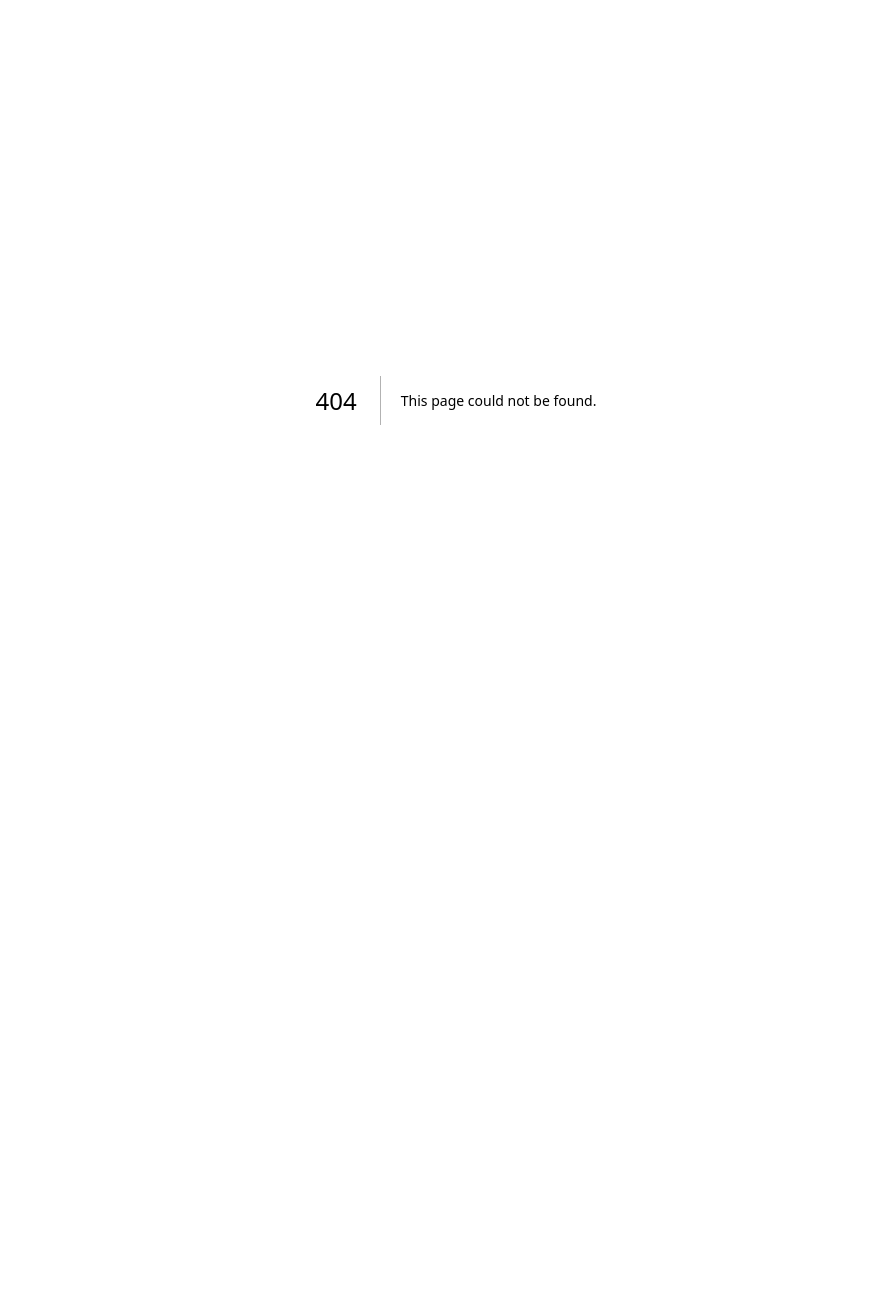
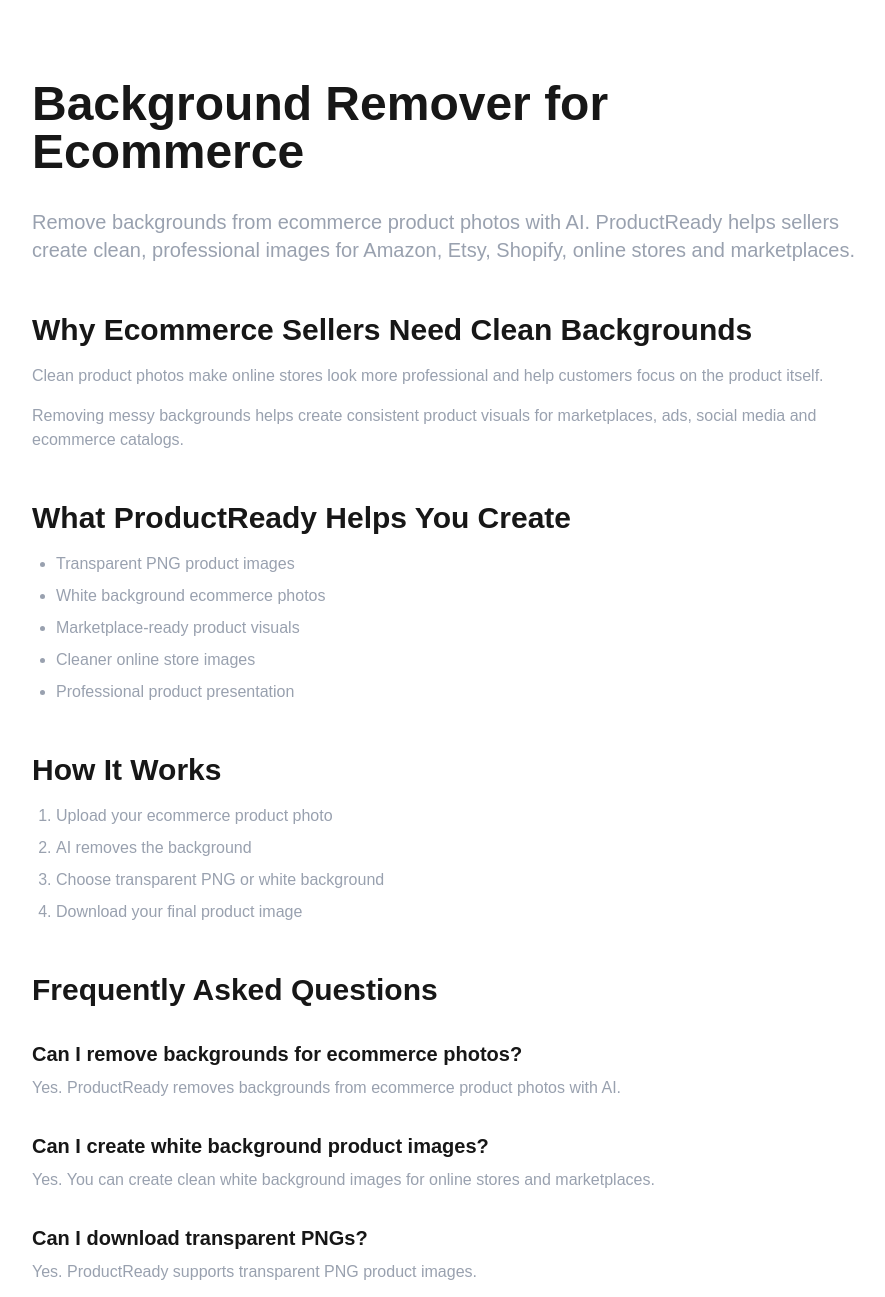
Before and after one commit to myaprak48/productready, a Next.js app: page /background-remover-for-ecommerce in a window 1280 px wide. Before the commit this address had no page. Shown: the top 1297 px of the page, without its empty margins (184-1069 px from the left). Before the commit the page ends 800 px from the top, so only its background shows below. Built offline with nearby package versions, Linux system fonts and the light colour scheme.

Commit message:
Add ecommerce background remover page

```diff
--- /dev/null
+++ b/app/background-remover-for-ecommerce/page.tsx
@@ -0,0 +1,101 @@
+export const metadata = {
+  title: "Background Remover for Ecommerce | ProductReady",
+  description:
+    "Remove backgrounds for ecommerce product photos with AI. Create transparent PNGs, white backgrounds, and marketplace-ready images.",
+};
+
+export default function Page() {
+  return (
+    <main className="max-w-4xl mx-auto px-6 py-20">
+      <h1 className="text-5xl font-bold mb-8">
+        Background Remover for Ecommerce
+      </h1>
+
+      <p className="text-xl text-gray-400 mb-12">
+        Remove backgrounds from ecommerce product photos with AI. ProductReady
+        helps sellers create clean, professional images for Amazon, Etsy,
+        Shopify, online stores and marketplaces.
+      </p>
+
+      <h2 className="text-3xl font-bold mt-12 mb-4">
+        Why Ecommerce Sellers Need Clean Backgrounds
+      </h2>
+
+      <p className="text-gray-400 mb-4">
+        Clean product photos make online stores look more professional and help
+        customers focus on the product itself.
+      </p>
+
+      <p className="text-gray-400">
+        Removing messy backgrounds helps create consistent product visuals for
+        marketplaces, ads, social media and ecommerce catalogs.
+      </p>
+
+      <h2 className="text-3xl font-bold mt-12 mb-4">
+        What ProductReady Helps You Create
+      </h2>
+
+      <ul className="list-disc pl-6 text-gray-400 space-y-2">
+        <li>Transparent PNG product images</li>
+        <li>White background ecommerce photos</li>
+        <li>Marketplace-ready product visuals</li>
+        <li>Cleaner online store images</li>
+        <li>Professional product presentation</li>
+      </ul>
+
+      <h2 className="text-3xl font-bold mt-12 mb-4">
+        How It Works
+      </h2>
+
+      <ol className="list-decimal pl-6 text-gray-400 space-y-2">
+        <li>Upload your ecommerce product photo</li>
+        <li>AI removes the background</li>
+        <li>Choose transparent PNG or white background</li>
+        <li>Download your final product image</li>
+      </ol>
+
+      <h2 className="text-3xl font-bold mt-12 mb-4">
+        Frequently Asked Questions
+      </h2>
+
+      <h3 className="text-xl font-semibold mt-8 mb-2">
+        Can I remove backgrounds for ecommerce photos?
+      </h3>
+      <p className="text-gray-400">
+        Yes. ProductReady removes backgrounds from ecommerce product photos with AI.
+      </p>
+
+      <h3 className="text-xl font-semibold mt-8 mb-2">
+        Can I create white background product images?
+      </h3>
+      <p className="text-gray-400">
+        Yes. You can create clean white background images for online stores and
+        marketplaces.
+      </p>
+
+      <h3 className="text-xl font-semibold mt-8 mb-2">
+        Can I download transparent PNGs?
+      </h3>
+      <p className="text-gray-400">
+        Yes. ProductReady supports transparent PNG product images.
+      </p>
+
+      <div className="mt-16">
+        <h2 className="text-4xl font-bold mb-4">
+          Remove Ecommerce Backgrounds Instantly
+        </h2>
+
+        <p className="text-gray-400 mb-6">
+          Create clean product images for ecommerce listings in seconds.
+        </p>
+
+        <a
+          href="/"
+          className="inline-block rounded-full bg-white text-black px-6 py-3 font-semibold"
+        >
+          Try ProductReady Free
+        </a>
+      </div>
+    </main>
+  );
+}
--- a/app/sitemap.ts
+++ b/app/sitemap.ts
@@ -68,5 +68,11 @@
   changeFrequency: "weekly",
   priority: 0.8,
 },
+{
+  url: "https://productreadyapp.com/background-remover-for-ecommerce",
+  lastModified: new Date(),
+  changeFrequency: "weekly",
+  priority: 0.8,
+},
   ];
 }
```
